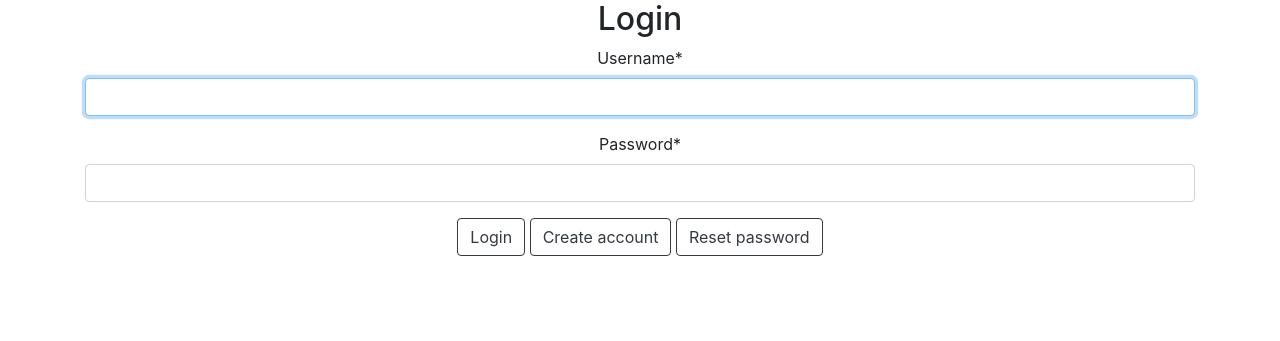
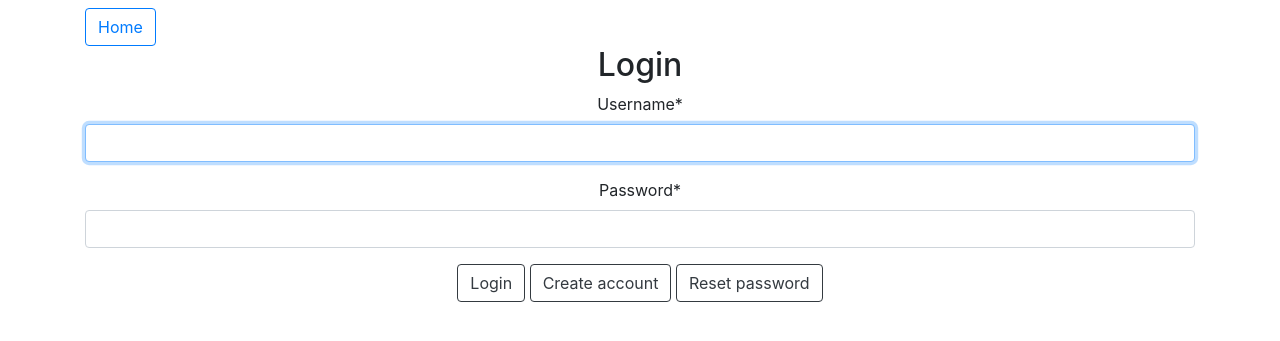
Before and after one commit to altwalker/django-auth, a Django app: page /accounts/login/ in a window 1280 px wide. Shown: the top 341 px of the page. Run offline with Django 3.2, Linux system fonts and the light colour scheme; some libraries are stand-ins or nearby versions.

Commit message:
added header with home button

```diff
--- a/templates/base.html
+++ b/templates/base.html
@@ -10,6 +10,11 @@
 </head>
 
 <body>
+  <div class="container">
+    <div class="nav mt-2">
+        <a class="btn btn-outline-primary" href="{% url 'home' %}">Home</a>
+    </div>
+  </div>
   <main class="container text-center">
 
     {% block content %}
```
